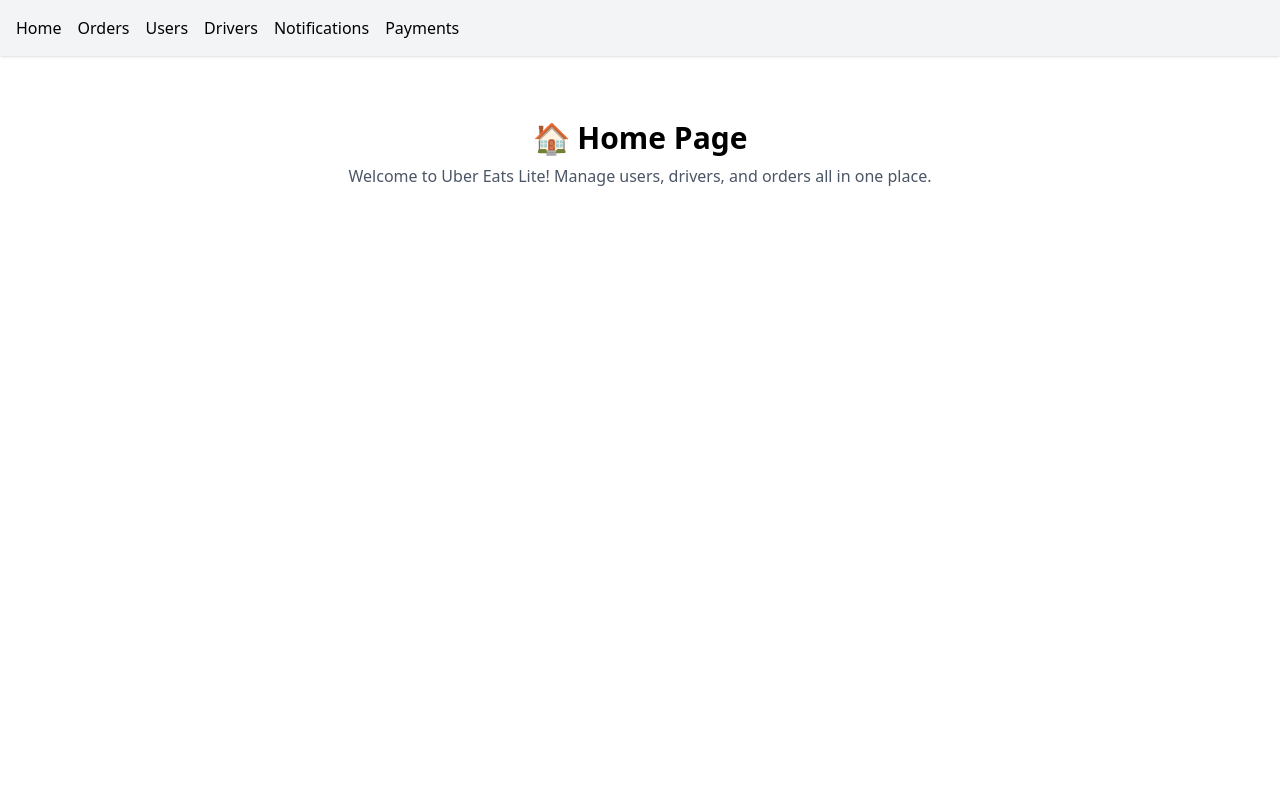
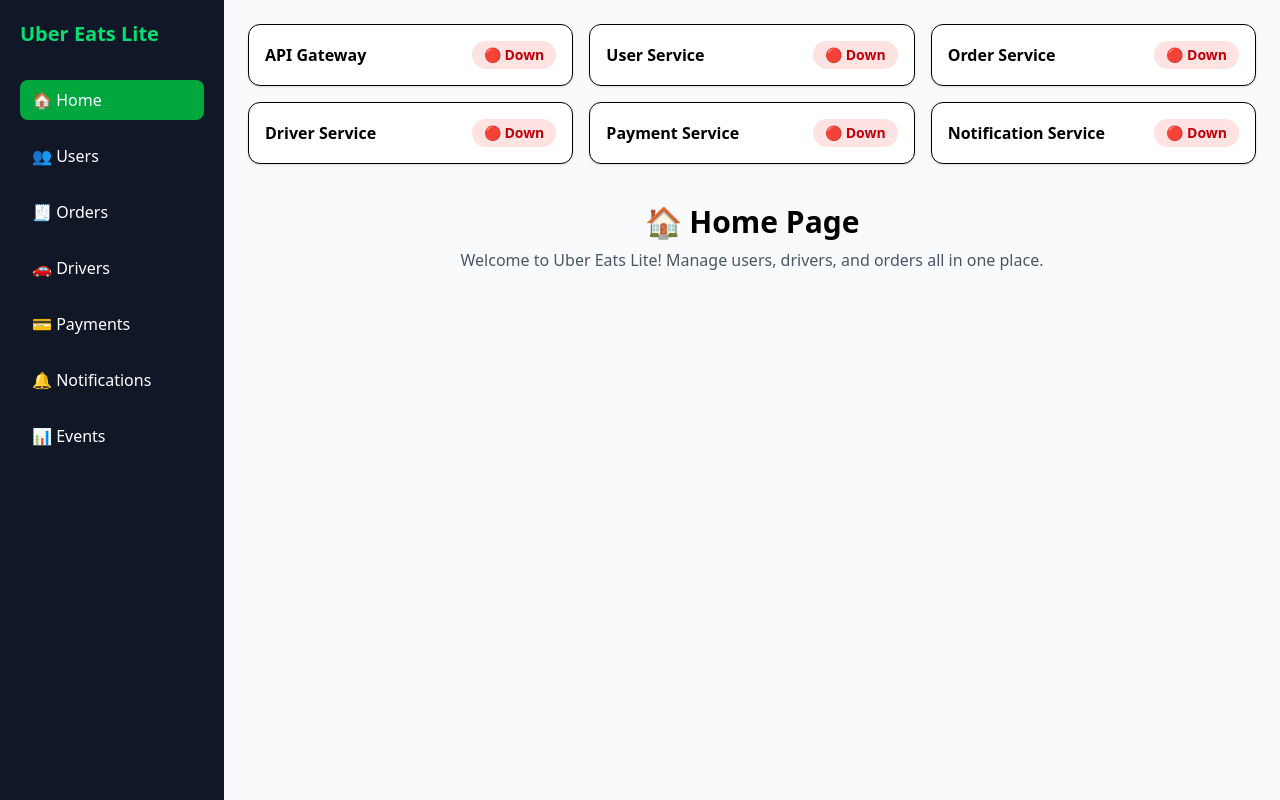
Before and after one commit to piyush99755/uber-eats-lite, a React (Vite) app in the folder frontend/uber-eats-lite-frontend/: page / in a window 1280 px wide. Built offline with nearby package versions, Linux system fonts and the light colour scheme; no server answers.

Commit message:
added sidebar navigation, service health monitor, and event logs visualization

```diff
--- a/frontend/uber-eats-lite-frontend/package.json
+++ b/frontend/uber-eats-lite-frontend/package.json
@@ -13,7 +13,8 @@
     "axios": "^1.13.0",
     "react": "^19.1.1",
     "react-dom": "^19.1.1",
-    "react-router-dom": "^7.9.4"
+    "react-router-dom": "^7.9.4",
+    "recharts": "^3.3.0"
   },
   "devDependencies": {
     "@eslint/js": "^9.36.0",
@@ -21,6 +22,7 @@
     "@types/node": "^24.6.0",
     "@types/react": "^19.1.16",
     "@types/react-dom": "^19.1.9",
+    "@types/recharts": "^1.8.29",
     "@vitejs/plugin-react": "^5.0.4",
     "eslint": "^9.36.0",
     "eslint-plugin-react-hooks": "^5.2.0",
--- a/frontend/uber-eats-lite-frontend/src/App.tsx
+++ b/frontend/uber-eats-lite-frontend/src/App.tsx
@@ -1,24 +1,114 @@
-import { BrowserRouter, Routes, Route, Link } from "react-router-dom";
+import { BrowserRouter, Routes, Route, Link, useLocation } from "react-router-dom";
+import { useEffect, useState } from "react";
 import Home from "./pages/Home";
 import Orders from "./pages/Orders";
 import Users from "./pages/Users";
 import Drivers from "./pages/Drivers";
 import Notifications from "./pages/Notifications";
 import Payments from "./pages/Payments";
+import Events from "./pages/Events"; // create this page next
+import api from "./api/api";
 
-function App() {
+interface ServiceHealth {
+  name: string;
+  endpoint: string;
+  status: "healthy" | "down";
+}
+
+function Sidebar() {
+  const location = useLocation();
+  const links = [
+    { path: "/", label: "🏠 Home" },
+    { path: "/users", label: "👥 Users" },
+    { path: "/orders", label: "🧾 Orders" },
+    { path: "/drivers", label: "🚗 Drivers" },
+    { path: "/payments", label: "💳 Payments" },
+    { path: "/notifications", label: "🔔 Notifications" },
+    { path: "/events", label: "📊 Events" },
+  ];
+
   return (
-    <BrowserRouter>
-      <nav className="flex flex-wrap gap-4 bg-gray-100 p-4 shadow">
-        <Link to="/" className="hover:text-green-600 font-medium">Home</Link>
-        <Link to="/orders" className="hover:text-green-600 font-medium">Orders</Link>
-        <Link to="/users" className="hover:text-green-600 font-medium">Users</Link>
-        <Link to="/drivers" className="hover:text-green-600 font-medium">Drivers</Link>
-        <Link to="/notifications" className="hover:text-green-600 font-medium">Notifications</Link>
-        <Link to="/payments" className="hover:text-green-600 font-medium">Payments</Link>
-      </nav>
+    <div className="w-56 bg-gray-900 text-white min-h-screen p-5 flex flex-col gap-4">
+      <h1 className="text-xl font-bold mb-4 text-green-400">Uber Eats Lite</h1>
+      {links.map(({ path, label }) => (
+        <Link
+          key={path}
+          to={path}
+          className={`px-3 py-2 rounded-lg transition ${
+            location.pathname === path
+              ? "bg-green-600 text-white"
+              : "hover:bg-gray-700"
+          }`}
+        >
+          {label}
+        </Link>
+      ))}
+    </div>
+  );
+}
 
-      <div className="p-6">
+function HealthPanel() {
+  const [services, setServices] = useState<ServiceHealth[]>([]);
+
+  useEffect(() => {
+    const checkHealth = async () => {
+      const endpoints = [
+        { name: "API Gateway", endpoint: "/health" },
+        { name: "User Service", endpoint: "/users/health" },
+        { name: "Order Service", endpoint: "/orders/health" },
+        { name: "Driver Service", endpoint: "/drivers/health" },
+        { name: "Payment Service", endpoint: "/payments/health" },
+        { name: "Notification Service", endpoint: "/notifications/health" },
+      ];
+
+      const results: ServiceHealth[] = await Promise.all(
+        endpoints.map(async (svc) => {
+          try {
+            await api.get(svc.endpoint);
+            return { ...svc, status: "healthy" as const };
+          } catch {
+            return { ...svc, status: "down" as const };
+          }
+        })
+      );
+
+      setServices(results);
+    };
+
+    checkHealth();
+    const interval = setInterval(checkHealth, 10000); // refresh every 10s
+    return () => clearInterval(interval);
+  }, []);
+
+  return (
+    <div className="grid grid-cols-1 sm:grid-cols-2 xl:grid-cols-3 gap-4 mb-6">
+      {services.map((svc) => (
+        <div
+          key={svc.name}
+          className="border rounded-xl p-4 bg-white shadow flex items-center justify-between"
+        >
+          <span className="font-semibold">{svc.name}</span>
+          <span
+            className={`text-sm font-bold px-3 py-1 rounded-full ${
+              svc.status === "healthy"
+                ? "bg-green-100 text-green-700"
+                : "bg-red-100 text-red-700"
+            }`}
+          >
+            {svc.status === "healthy" ? "🟢 Healthy" : "🔴 Down"}
+          </span>
+        </div>
+      ))}
+    </div>
+  );
+}
+
+function AppLayout() {
+  return (
+    <div className="flex bg-gray-50">
+      <Sidebar />
+      <main className="flex-1 p-6">
+        <HealthPanel />
         <Routes>
           <Route path="/" element={<Home />} />
           <Route path="/orders" element={<Orders />} />
@@ -26,10 +116,17 @@
           <Route path="/drivers" element={<Drivers />} />
           <Route path="/notifications" element={<Notifications />} />
           <Route path="/payments" element={<Payments />} />
+          <Route path="/events" element={<Events />} />
         </Routes>
-      </div>
+      </main>
+    </div>
+  );
+}
+
+export default function App() {
+  return (
+    <BrowserRouter>
+      <AppLayout />
     </BrowserRouter>
   );
 }
-
-export default App;
--- /dev/null
+++ b/frontend/uber-eats-lite-frontend/src/components/HealthCard.tsx
@@ -0,0 +1,45 @@
+import { useEffect, useState } from "react";
+import api from "../api/api";
+
+interface ServiceHealth {
+  name: string;
+  endpoint: string;
+}
+
+const services: ServiceHealth[] = [
+  { name: "User Service", endpoint: "/users/health" },
+  { name: "Order Service", endpoint: "/orders/health" },
+  { name: "Driver Service", endpoint: "/drivers/health" },
+  { name: "Payment Service", endpoint: "/payments/health" },
+  { name: "Notification Service", endpoint: "/notifications/health" },
+];
+
+export default function HealthCard() {
+  const [status, setStatus] = useState<Record<string, boolean>>({});
+
+  useEffect(() => {
+    services.forEach(async (svc) => {
+      try {
+        const res = await api.get(svc.endpoint);
+        setStatus(prev => ({ ...prev, [svc.name]: res.data.status === "ok" }));
+      } catch {
+        setStatus(prev => ({ ...prev, [svc.name]: false }));
+      }
+    });
+  }, []);
+
+  return (
+    <div className="grid grid-cols-2 md:grid-cols-3 gap-4">
+      {services.map((svc) => (
+        <div key={svc.name} className="border p-4 rounded-lg shadow text-center">
+          <h3 className="font-bold mb-2">{svc.name}</h3>
+          {status[svc.name] ? (
+            <span className="text-green-600 font-semibold">🟢 Healthy</span>
+          ) : (
+            <span className="text-red-600 font-semibold">🔴 Down</span>
+          )}
+        </div>
+      ))}
+    </div>
+  );
+}
--- /dev/null
+++ b/frontend/uber-eats-lite-frontend/src/components/Sidebar.tsx
@@ -0,0 +1,29 @@
+import { NavLink } from "react-router-dom";
+
+export default function Sidebar() {
+  const links = [
+    { name: "Dashboard", path: "/" },
+    { name: "Users", path: "/users" },
+    { name: "Orders", path: "/orders" },
+    { name: "Drivers", path: "/drivers" },
+    { name: "Payments", path: "/payments" },
+    { name: "Events", path: "/events" },
+  ];
+
+  return (
+    <div className="w-60 h-screen bg-gray-900 text-white flex flex-col p-4 space-y-4">
+      <h2 className="text-xl font-bold mb-6">🍔 Uber Eats Lite</h2>
+      {links.map(link => (
+        <NavLink
+          key={link.path}
+          to={link.path}
+          className={({ isActive }) =>
+            `block p-2 rounded-md ${isActive ? "bg-green-600" : "hover:bg-gray-700"}`
+          }
+        >
+          {link.name}
+        </NavLink>
+      ))}
+    </div>
+  );
+}
--- /dev/null
+++ b/frontend/uber-eats-lite-frontend/src/pages/Dashboard.tsx
@@ -0,0 +1,37 @@
+import { useEffect, useState } from "react";
+import { LineChart, Line, CartesianGrid, XAxis, YAxis, Tooltip } from "recharts";
+import HealthCard from "../components/HealthCard";
+
+export default function Dashboard() {
+  const [ordersData, setOrdersData] = useState<{ date: string; count: number }[]>([]);
+
+  useEffect(() => {
+    // TODO: Replace with real API stats endpoint
+    setOrdersData([
+      { date: "Mon", count: 4 },
+      { date: "Tue", count: 7 },
+      { date: "Wed", count: 5 },
+      { date: "Thu", count: 9 },
+      { date: "Fri", count: 6 },
+    ]);
+  }, []);
+
+  return (
+    <div className="p-6 space-y-6">
+      <h1 className="text-3xl font-bold">📊 System Dashboard</h1>
+
+      <HealthCard />
+
+      <div className="bg-white p-4 rounded-lg shadow mt-6">
+        <h2 className="font-semibold mb-4">Orders Over Time</h2>
+        <LineChart width={600} height={300} data={ordersData}>
+          <Line type="monotone" dataKey="count" stroke="#4CAF50" />
+          <CartesianGrid stroke="#ccc" />
+          <XAxis dataKey="date" />
+          <YAxis />
+          <Tooltip />
+        </LineChart>
+      </div>
+    </div>
+  );
+}
--- /dev/null
+++ b/frontend/uber-eats-lite-frontend/src/pages/Events.tsx
@@ -0,0 +1,58 @@
+import { useEffect, useState } from "react";
+import api from "../api/api";
+
+interface EventLog {
+  id: string;
+  event_type: string;
+  payload: Record<string, unknown>;
+  created_at: string;
+}
+
+export default function Events() {
+  const [events, setEvents] = useState<EventLog[]>([]);
+
+  useEffect(() => {
+    api.get<EventLog[]>("/orders/events")
+      .then(res => setEvents(res.data.slice(0, 20)))
+      .catch(() => console.error("Failed to fetch events"));
+  }, []);
+
+  return (
+    <div className="p-6">
+      <h1 className="text-2xl font-bold mb-4">🧩 Recent Events</h1>
+      <div className="overflow-x-auto">
+        <table className="min-w-full bg-white border rounded-lg">
+          <thead>
+            <tr className="bg-gray-100 text-left">
+              <th className="p-3">Event Type</th>
+              <th className="p-3">Payload</th>
+              <th className="p-3">Timestamp</th>
+            </tr>
+          </thead>
+          <tbody>
+            {events.map(ev => (
+              <tr key={ev.id} className="border-t hover:bg-gray-50">
+                <td className="p-3">
+                  <span className={`px-2 py-1 rounded text-white text-sm ${
+                    ev.event_type.includes("order") ? "bg-blue-500"
+                    : ev.event_type.includes("driver") ? "bg-yellow-500"
+                    : ev.event_type.includes("payment") ? "bg-green-500"
+                    : "bg-gray-400"
+                  }`}>
+                    {ev.event_type}
+                  </span>
+                </td>
+                <td className="p-3 text-sm text-gray-600">
+                  {JSON.stringify(ev.payload as object)}
+                </td>
+                <td className="p-3 text-gray-500">
+                  {new Date(ev.created_at).toLocaleString()}
+                </td>
+              </tr>
+            ))}
+          </tbody>
+        </table>
+      </div>
+    </div>
+  );
+}
```
Also changed, not shown: frontend/uber-eats-lite-frontend/src/components/EventTable.tsx (added), 1 other file (tests, documents, lock files or other folders).
